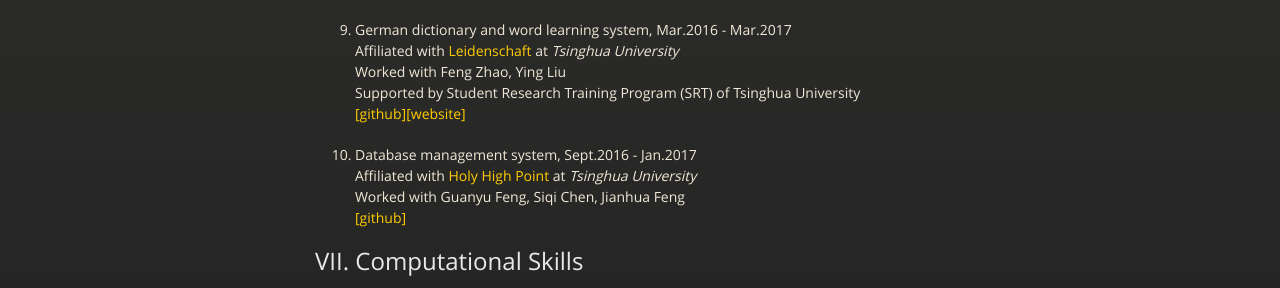
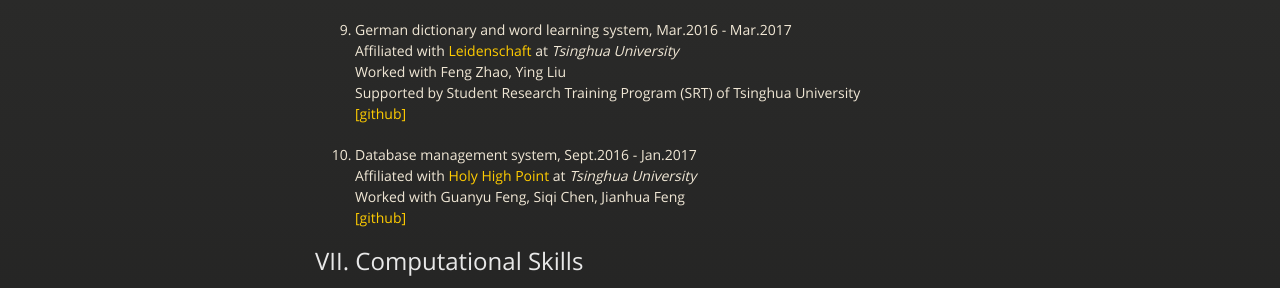
Before and after one commit to Egria/website, a Jekyll site: the page built from index.md, in a window 1280 px wide and 900 px high, scrolled down 2545 px. Shown: the part 156-444 px from the top of the window. Built offline with Jekyll 4.4.1, drawn with Linux system fonts in a browser that asks for light colours; our own code applies the rules of GitHub Pages for plain Markdown files.

Commit message:
Update index.md

```diff
--- a/index.md
+++ b/index.md
@@ -121,7 +121,7 @@ Competed in KDD Cup 2017
 Affiliated with [Leidenschaft](https://github.com/Leidenschaft) at _Tsinghua University_
 Worked with Feng Zhao, Ying Liu
 Supported by Student Research Training Program (SRT) of Tsinghua University
-[\[github\]](https://github.com/Leidenschaft/Deutsch-Lernen)[\[website\]](leidenschaft.cn)
+[\[github\]](https://github.com/Leidenschaft/Deutsch-Lernen)
 
 10. Database management system, Sept.2016 - Jan.2017
 Affiliated with [Holy High Point](https://github.com/HolyHighPoint) at _Tsinghua University_
```
